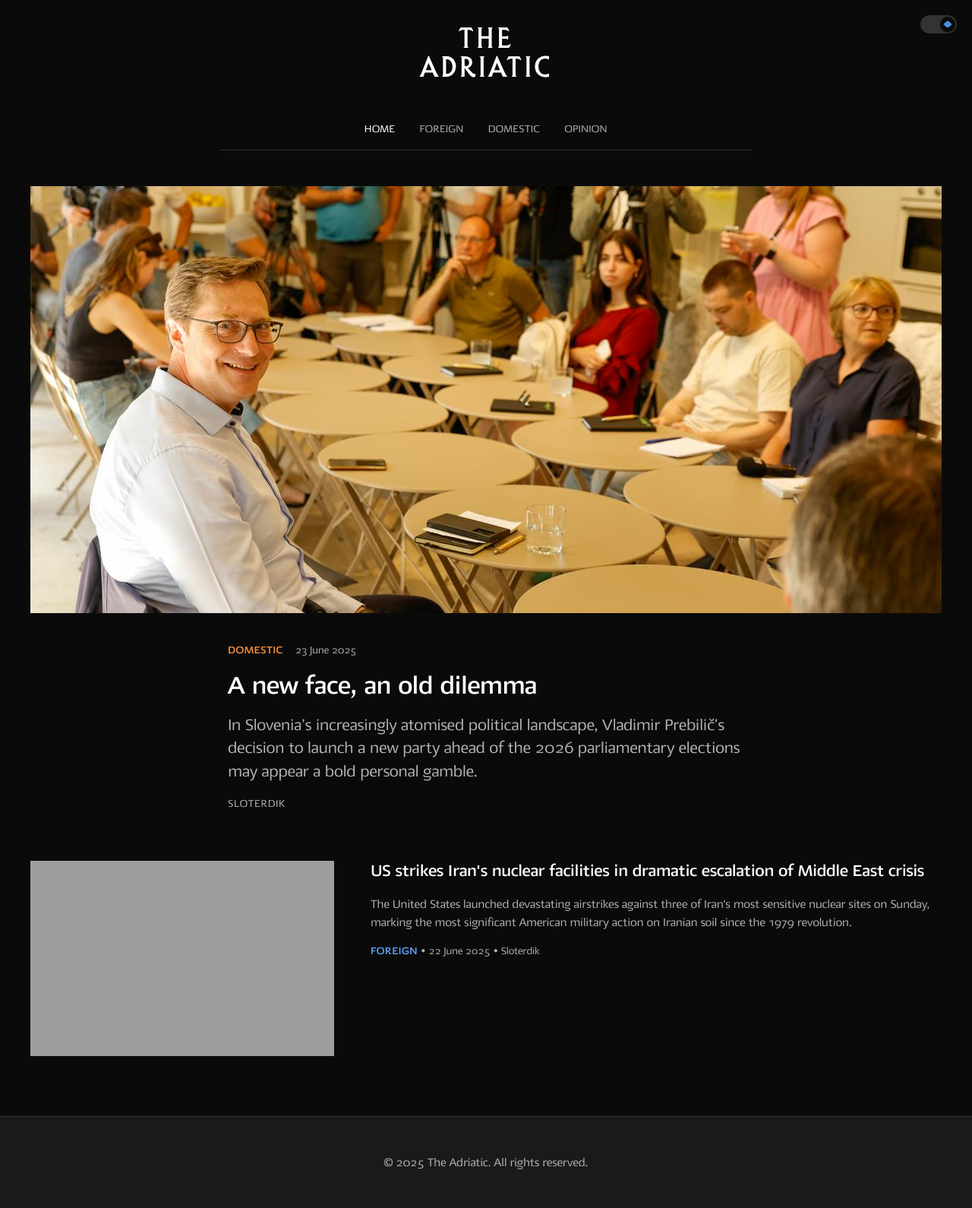
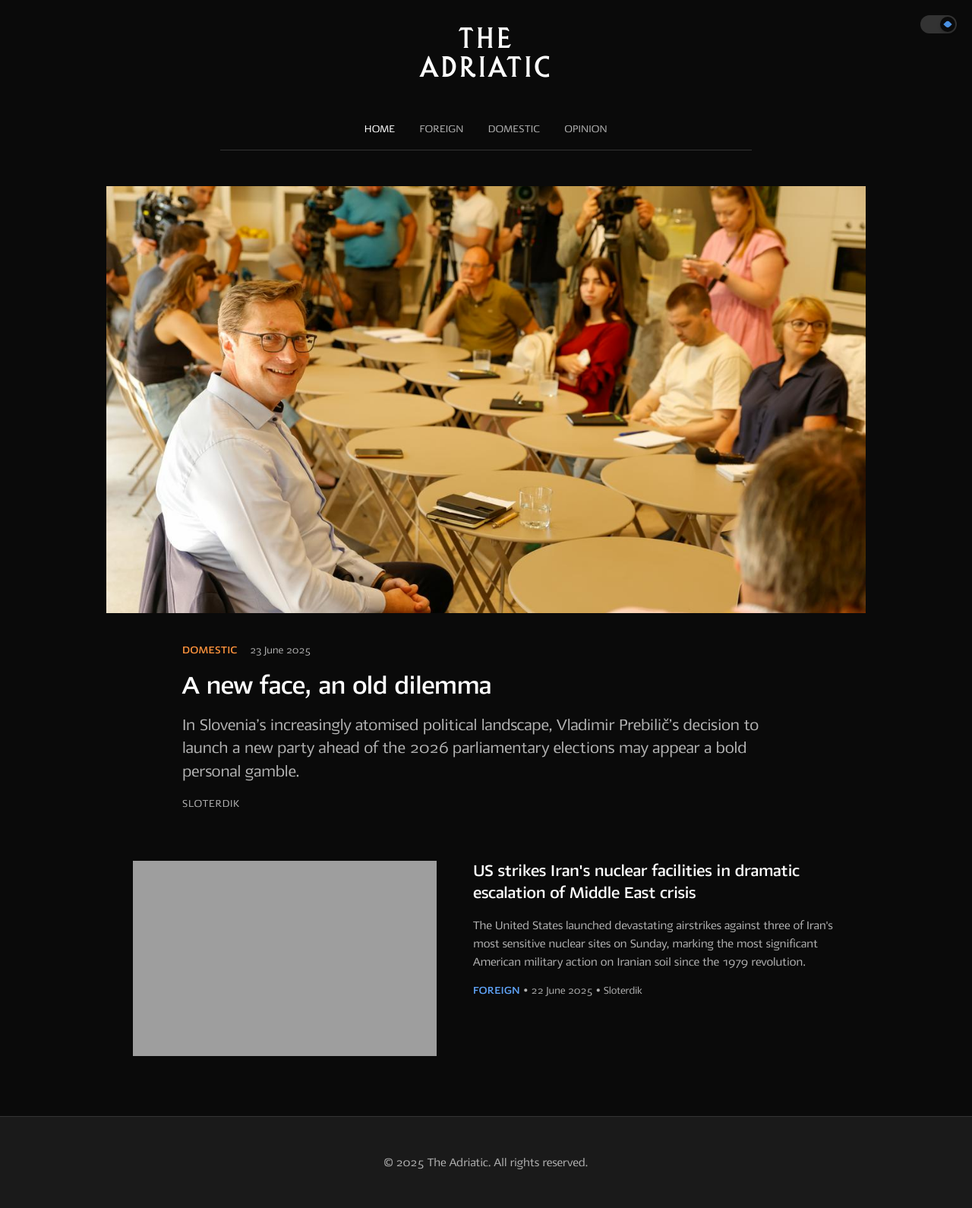
Before and after one commit to tfhoerest/azt, a Jekyll site: the page built from index.html, in a window 1280 px wide. Shown: the whole page at 76% size. Built offline with Jekyll 4.4.1, drawn with Linux system fonts in a browser that asks for light colours; some web fonts are replaced; the list of posts is cut into pages by our own code.

Commit message:
Update home.html

```diff
--- a/_layouts/home.html
+++ b/_layouts/home.html
@@ -6,7 +6,7 @@ layout: default
 /* HERO SECTION */
 .hero-section {
     margin-bottom: var(--z-ds-space-xxl);
-    max-width: 1200px;  /* Increased from 1000px */
+    max-width: 1000px;  /* Back to original size */
     margin-left: auto;
     margin-right: auto;
 }
@@ -20,7 +20,7 @@ layout: default
 
 .hero-content {
     text-align: left;
-    max-width: 680px;  /* Match post content width */
+    max-width: 800px;  /* Wider lede text */
     margin: 0 auto;
 }
 
@@ -70,7 +70,7 @@ layout: default
 /* ARTICLES */
 .articles-section {
     margin-top: var(--z-ds-space-xxl);
-    max-width: 1200px;  /* Increased from 1000px */
+    max-width: 930px;  /* 93% of hero width (Zeit ratio) */
     margin-left: auto;
     margin-right: auto;
 }
@@ -79,7 +79,7 @@ layout: default
     display: grid;
     grid-template-columns: 1fr;  /* Single column - stacked like Zeit */
     gap: var(--z-ds-space-xl);
-    max-width: 1200px;  /* Increased from 1000px */
+    max-width: 930px;  /* Match articles section */
     margin: 0 auto;
 }
 
@@ -142,9 +142,13 @@ layout: default
 
 /* TABLET OPTIMIZATION */
 @media (min-width: 48em) and (max-width: 64em) {
-    .hero-section,
+    .hero-section {
+        max-width: 800px;
+        padding: 0 var(--z-ds-space-m);
+    }
+
     .articles-section {
-        max-width: 1000px;  /* Slightly wider for tablets too */
+        max-width: 744px;  /* 93% of 800px (maintaining Zeit ratio) */
         padding: 0 var(--z-ds-space-m);
     }
 
@@ -157,7 +161,7 @@ layout: default
     }
 
     .articles-grid {
-        max-width: 1000px;  /* Full tablet width */
+        max-width: 744px;  /* Match articles section (Zeit ratio) */
         gap: var(--z-ds-space-l);
     }
 
```
